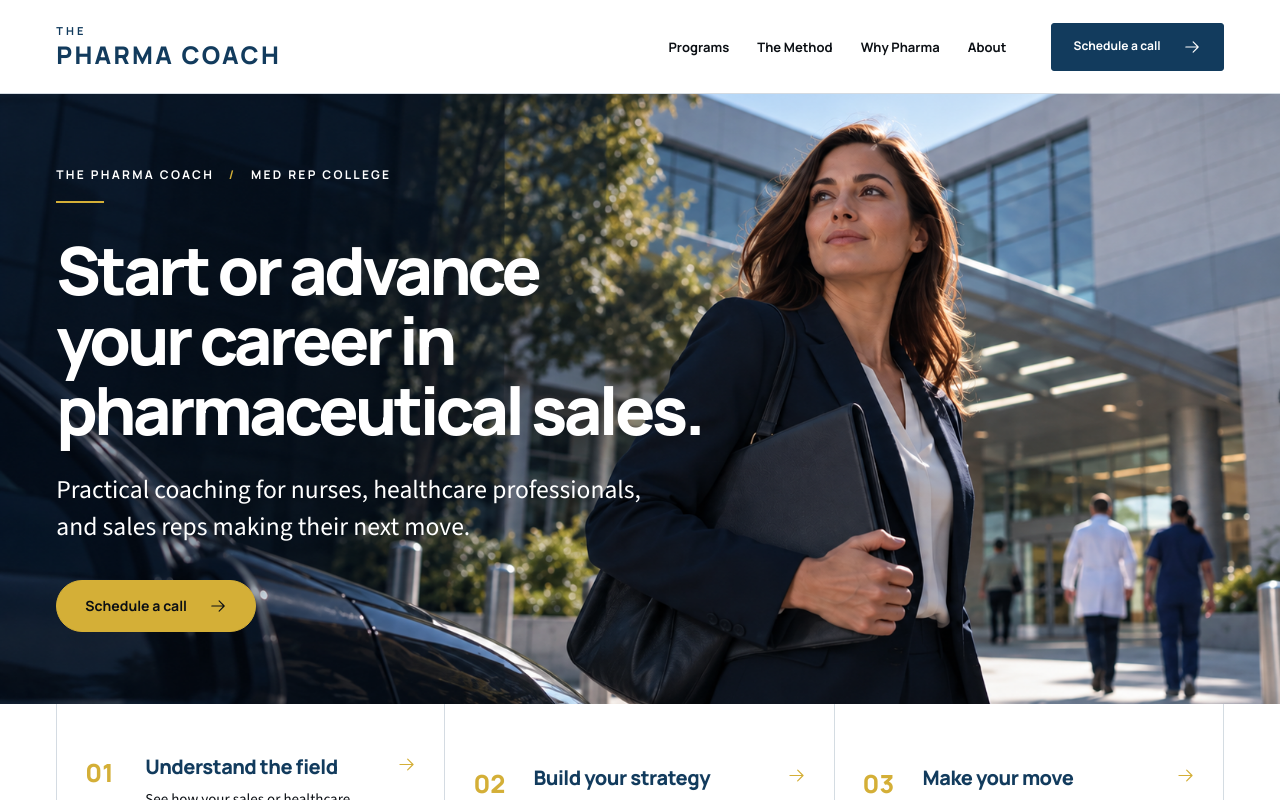
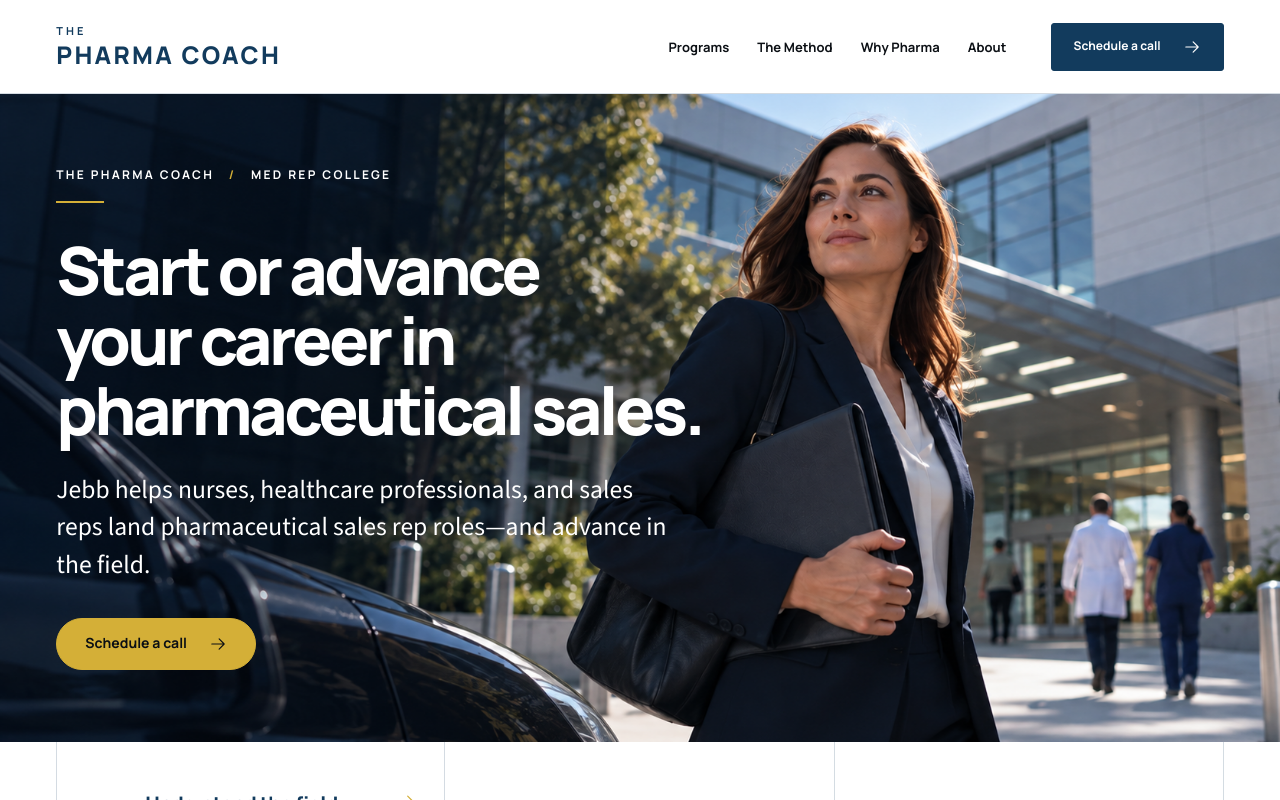
Before and after one commit to shaneemoret/jebb-pharmacoach-website, a React (Vite) app: page / in a window 1280 px wide. Shown: the top 800 px of the page. Built offline with nearby package versions, Linux system fonts and the light colour scheme.

Commit message:
Clarify pharma sales role outcome in hero

```diff
--- a/src/App.jsx
+++ b/src/App.jsx
@@ -55,7 +55,7 @@ export function App() {
           <div className="hero__copy">
             <p className="eyebrow eyebrow--light">The Pharma Coach <span aria-hidden="true">/</span> Med Rep College</p>
             <h1 id="hero-title">Start or advance your career in pharmaceutical sales.</h1>
-            <p className="lead">Practical coaching for nurses, healthcare professionals, and sales reps making their next move.</p>
+            <p className="lead">Jebb helps nurses, healthcare professionals, and sales reps land pharmaceutical sales rep roles—and advance in the field.</p>
             <Button href={bookingUrl} tone="gold">Schedule a call</Button>
           </div>
         </section>
```
